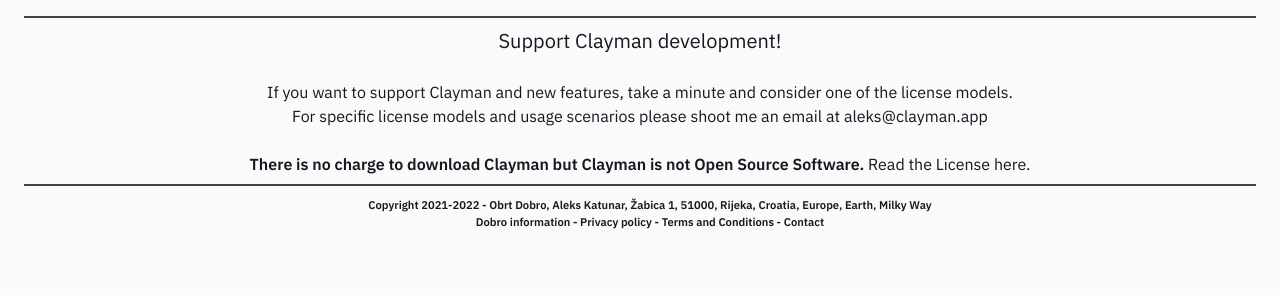
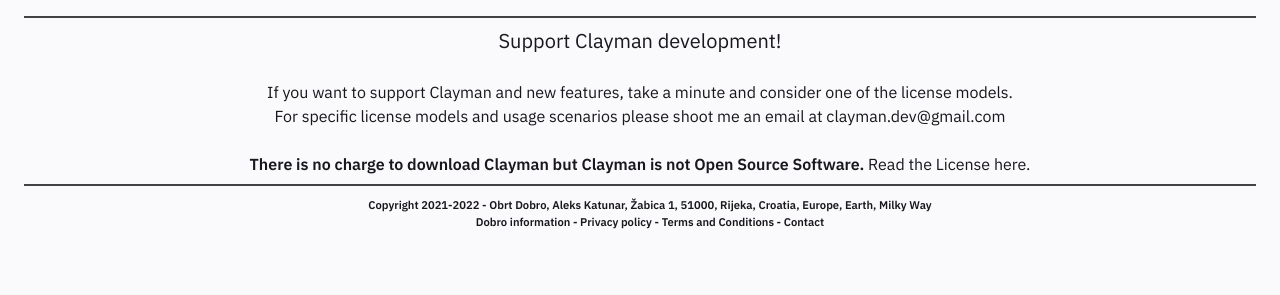
Before and after one commit to ddesmond/ClaymanWeb, a Jekyll site: the page built from pages/index.md, in a window 1280 px wide. Shown: the part 1181-1476 px from the top of the page. Built offline with Jekyll 4.4.1, drawn with Linux system fonts in a browser that asks for light colours.

Commit message:
Update Homepage.html

```diff
--- a/_includes/Homepage.html
+++ b/_includes/Homepage.html
@@ -90,7 +90,7 @@
 
 If you want to support Clayman and new features, take a minute and consider one of the license models.
 <br>
-For specific license models and usage scenarios please shoot me an email at aleks@clayman.app
+For specific license models and usage scenarios please shoot me an email at clayman.dev@gmail.com
 <br><br>
 <b>There is no charge to download Clayman but Clayman is not Open Source Software.</b> Read the  <a href="../support/license"> License here.</a>
 </div>
```
